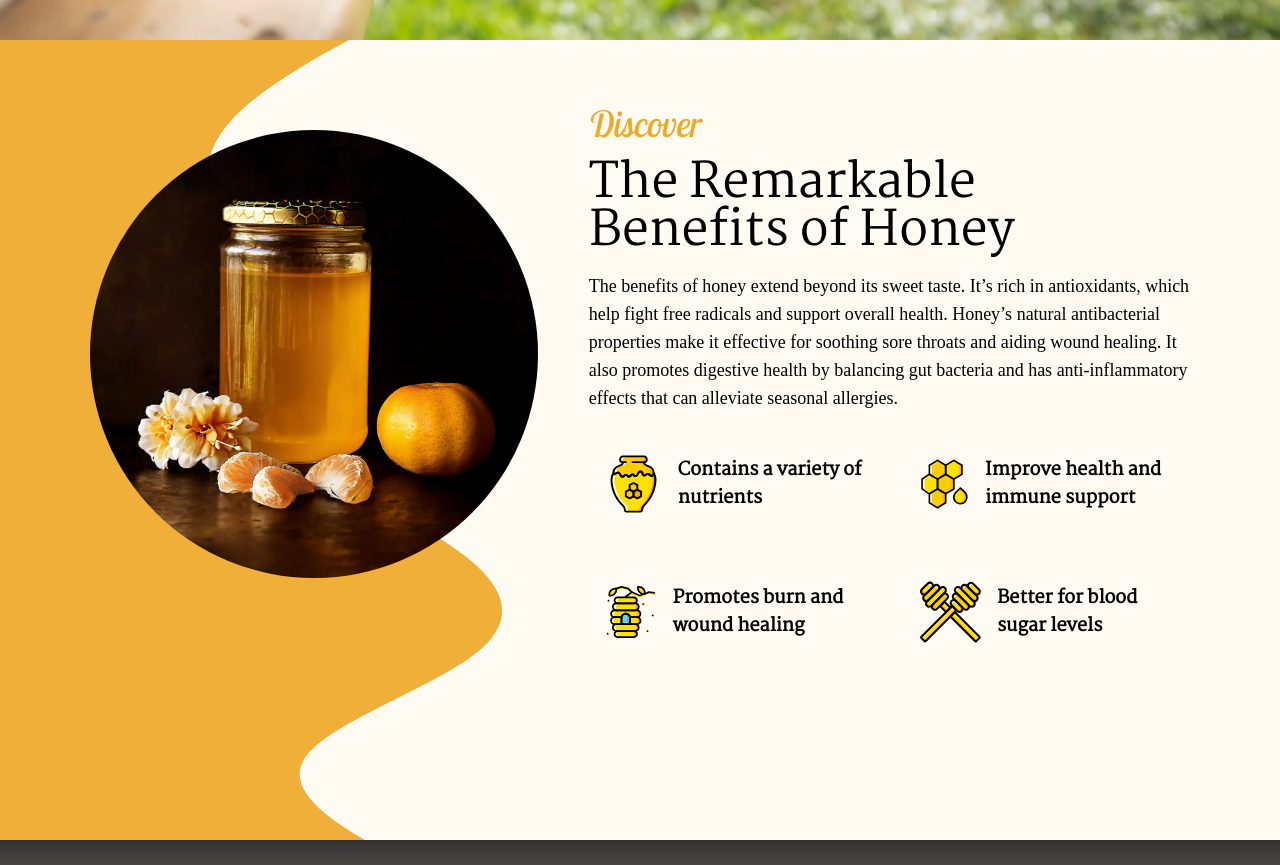
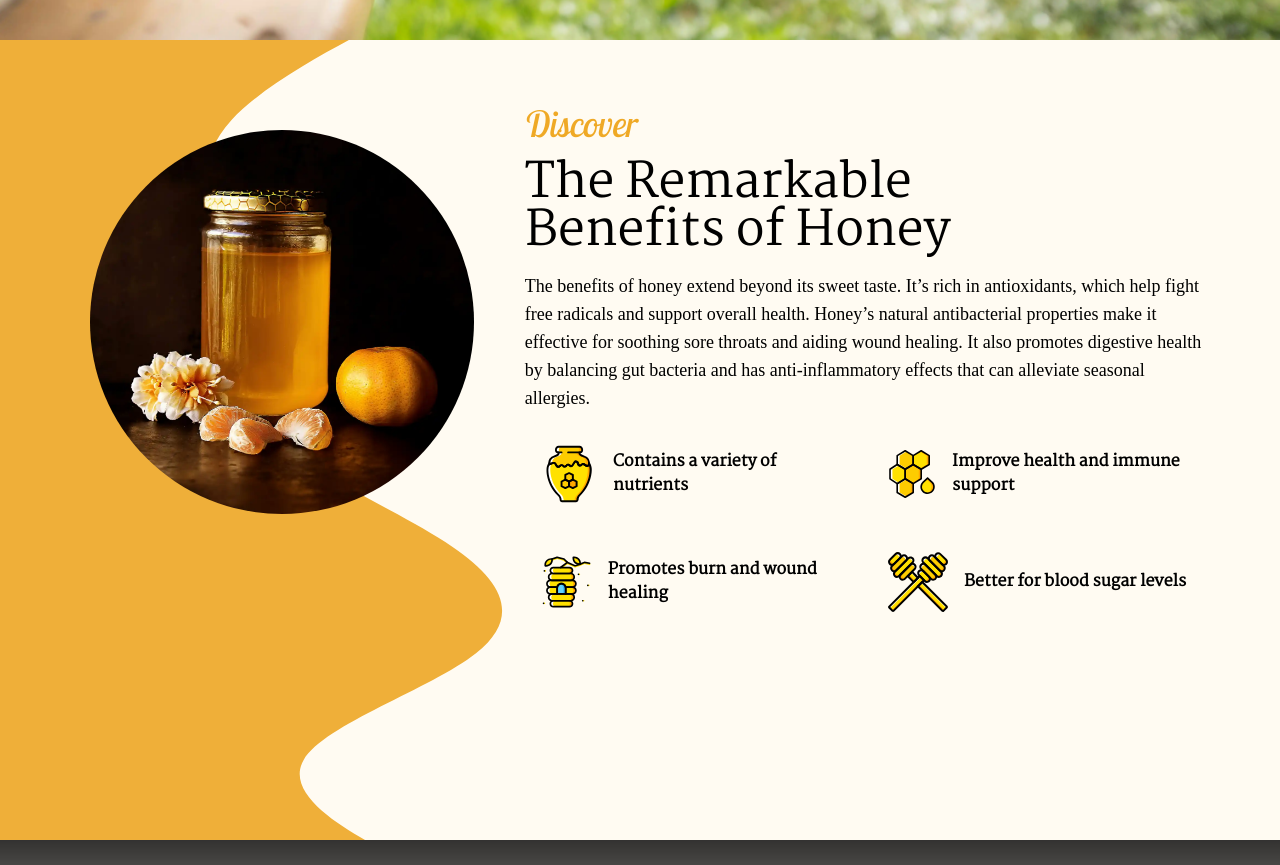
Before and after one commit to TSM97/commerce, a React (Vite) app: page / in a window 1280 px wide. Shown: the part 760-1625 px from the top of the page. Built offline with nearby package versions, Linux system fonts and the light colour scheme; no server answers; the database is empty.

Commit message:
Fix(NavBar Hidden logic)

```diff
--- a/src/App.css
+++ b/src/App.css
@@ -6,7 +6,7 @@
   background-color: var(--background-color);
   /* font-family: "Noto Serif", serif; */
 }
-html {
+#main {
   scroll-behavior: smooth;
 }
 body {
--- a/src/App.tsx
+++ b/src/App.tsx
@@ -36,12 +36,12 @@ export default function App() {
         <Route
           path='/'
           element={
-            <>
+            <main id='main'>
               <Intro />
               <Products />
               <Hero />
               <News />
-            </>
+            </main>
           }
         />
         <Route path='/admin' element={<Admin />} />
--- /dev/null
+++ b/src/Components/CustomButton.tsx
@@ -0,0 +1,30 @@
+type CustomButtonProps = {
+  onClick: () => void;
+  children: React.ReactNode;
+  className?: string;
+  type?: 'button' | 'submit' | 'reset';
+  disabled?: boolean;
+};
+
+const CustomButton: React.FC<CustomButtonProps> = ({
+  onClick,
+  children,
+  className = '',
+  type = 'button',
+  disabled = false,
+  ...props
+}) => {
+  return (
+    <button
+      onClick={onClick}
+      type={type}
+      disabled={disabled}
+      className={`rounded-2xl cursor-pointer border-2 border-dashed border-black bg-white px-2 md:px-6 py-1 md:py-3 font-semibold uppercase text-black transition-all duration-300 hover:translate-x-[-4px] hover:translate-y-[-4px] hover:rounded-md hover:shadow-[4px_4px_0px_#e8772e] active:translate-x-[0px] active:translate-y-[0px] active:rounded-2xl active:shadow-none ${className}`}
+      {...props}
+    >
+      {children}
+    </button>
+  );
+};
+
+export default CustomButton;
--- a/src/Components/NavBar/NavBar.tsx
+++ b/src/Components/NavBar/NavBar.tsx
@@ -6,17 +6,13 @@ import {
 } from 'framer-motion';
 import { useState } from 'react';
 import { NavHashLink } from 'react-router-hash-link';
+import { useLocation } from 'react-router-dom';
 
 import Logo from '../../assets/ATHBees.webp';
-import { menuSlide, parentVariants } from './variants';
+import { menuSlide, parentVariants, childVariants } from './variants';
 import AnimatedHamburgerButton from './Components/HamburgerButtom';
 
 const navList: string[] = ['Home', 'Products', 'News', 'About', 'Contact'];
-
-const childVariants = {
-  visible: { opacity: 1, y: 0 },
-  hidden: { opacity: 0, y: '-2rem' },
-};
 
 export default function NavBar() {
   const { scrollY } = useScroll();
@@ -24,6 +20,24 @@ export default function NavBar() {
   const [prevScroll, setPrevScroll] = useState(0);
   const [active, setActive] = useState(false);
   const [clickingLink, setClickingLink] = useState(false);
+  const location = useLocation();
+
+  const initial = {
+    opacity: 1,
+    height: '13dvh',
+    y: 0,
+    backgroundColor: 'rgba(255, 255, 255, 0)',
+    color: `${
+      location.pathname.includes('/article')
+        ? 'rgb(0, 0, 0)'
+        : 'var(--background-color)'
+    }`,
+  };
+
+  const parentVars = {
+    ...parentVariants,
+    initial,
+  };
 
   function update(latest: number, prev: number): void {
     if (latest != 0 && latest < prev) {
@@ -35,10 +49,12 @@ export default function NavBar() {
     }
   }
 
-  function handleLinkClick() {
-    setClickingLink(true);
-    setHidden(true);
-    setActive(false);
+  function handleLinkClick(item: string) {
+    if (item != 'Home') {
+      setClickingLink(true);
+      setHidden(true);
+      setActive(false);
+    }
 
     // Prevent the scroll handler from triggering during navigation
     setTimeout(() => {
@@ -55,10 +71,9 @@ export default function NavBar() {
 
   return (
     <>
-      {' '}
       <motion.nav
         className={`flex lg:justify-around backdrop-blur-sm justify-between items-center p-2 text-[3vw] xl:text-[2vw] fixed left-0 w-[98vw] z-50 rounded-b-[50px]`}
-        variants={parentVariants}
+        variants={parentVars}
         animate={
           active
             ? 'isActivePhone'
@@ -115,7 +130,10 @@ export default function NavBar() {
                 duration: 0.4,
               }}
             >
-              <NavHashLink onClick={handleLinkClick} to={`/#${item}`}>
+              <NavHashLink
+                onClick={() => handleLinkClick(item)}
+                to={`/#${item}`}
+              >
                 <div>
                   <sup>&#8226; </sup>
                   {item}
--- a/src/Components/NavBar/variants.ts
+++ b/src/Components/NavBar/variants.tsx
@@ -19,17 +19,6 @@ export const parentVariants = {
     backgroundColor: 'rgba(255, 255, 255, 0)',
     color: 'var(--background-color)',
   },
-  initial: {
-    opacity: 1,
-    height: '13dvh',
-    y: 0,
-    backgroundColor: 'rgba(255, 255, 255, 0)',
-    color: `${
-      location.pathname.includes('/article')
-        ? 'rgb(0, 0, 0)'
-        : 'var(--background-color)'
-    }`,
-  },
 };
 
 export const menuSlide = {
@@ -45,3 +34,8 @@ export const menuSlide = {
     transition: { duration: 0.8, ease: [0.76, 0, 0.24, 1] },
   },
 };
+
+export const childVariants = {
+  visible: { opacity: 1, y: 0 },
+  hidden: { opacity: 0, y: '-2rem' },
+};
--- a/src/Components/News/Components/Articles.tsx
+++ b/src/Components/News/Components/Articles.tsx
@@ -1,5 +1,6 @@
-import { useNavigate } from "react-router-dom";
-import ArticleType from "../../../types/articleType";
+import { useNavigate } from 'react-router-dom';
+import ArticleType from '../../../types/articleType';
+import CustomButton from '../../CustomButton';
 
 export default function Articles({ articles }: { articles: ArticleType[] }) {
   const navigate = useNavigate();
@@ -11,62 +12,59 @@ export default function Articles({ articles }: { articles: ArticleType[] }) {
     <>
       {articles.map((article) => {
         //format date in order to show to NewsMini
-        const formattedDate = new Intl.DateTimeFormat("en-US", {
-          year: "numeric",
-          month: "2-digit",
-          day: "2-digit",
-          hour: "2-digit",
-          minute: "2-digit",
+        const formattedDate = new Intl.DateTimeFormat('en-US', {
+          year: 'numeric',
+          month: '2-digit',
+          day: '2-digit',
+          hour: '2-digit',
+          minute: '2-digit',
           hour12: false,
         }).format(article?.createdAt?.toDate());
 
         return (
           <article
             key={article?.id}
-            className="p-6 flex flex-col lg:flex-row gap-3 bg-white border-gray-800 rounded-lg shadow-md mb-4 lg:h-[300px]"
+            className='p-6 flex flex-col lg:flex-row gap-3 bg-white border-gray-800 rounded-lg shadow-md mb-4 lg:h-[300px]'
           >
             <img
-              className="object-cover w-full h-[150px] lg:h-[250px] sm:w-1/2 mr-4 none"
-              loading="lazy"
+              className='object-cover w-full h-[150px] lg:h-[250px] sm:w-1/2 mr-4 none'
+              loading='lazy'
               alt="Article's image"
-              style={{ borderRadius: "30% 70% 41% 59% / 74% 14% 86% 26%" }}
+              style={{ borderRadius: '30% 70% 41% 59% / 74% 14% 86% 26%' }}
               src={article?.imageUrl}
             />
-            <section className="flex flex-col justify-between w-full overflow-y-hidden">
+            <section className='flex flex-col justify-between w-full overflow-y-hidden'>
               <h5
-                id="titleID"
-                className="mb-2 font-bold md:text-2xl tracking-tight overflow-y-hidden text-base line-clamp-3 md:line-clamp-2"
+                id='titleID'
+                className='mb-2 font-bold md:text-2xl tracking-tight overflow-y-hidden text-base line-clamp-3 md:line-clamp-2'
               >
                 {article?.title}
               </h5>
               <p
-                id="short_DescriptionId"
-                className="mb-3 md:text-xl font-normal overflow-y-hidden  text-base line-clamp-6 md:line-clamp-3"
+                id='short_DescriptionId'
+                className='mb-3 md:text-xl font-normal overflow-y-hidden  text-base line-clamp-6 md:line-clamp-3'
               >
                 {article?.shortDescription}
               </p>
-              <div className="flex w-full items-center md:items-end justify-end md:flex-col flex-row gap-2">
-                {article.aTag !== "" ? (
+              <div className='flex w-full items-center md:items-end justify-end md:flex-col flex-row gap-2'>
+                {article.aTag !== '' ? (
                   <a
-                    target="_blank"
+                    target='_blank'
                     href={article.aTag}
                     aria-label={`Read more about ${article.title}`}
-                    className="rounded-2xl cursor-pointer border-2 border-dashed border-black bg-white px-2 md:px-6 py-1 md:py-3 font-semibold uppercase text-black transition-all duration-300 hover:translate-x-[-4px] hover:translate-y-[-4px] hover:rounded-md hover:shadow-[4px_4px_0px_#e8772e] active:translate-x-[0px] active:translate-y-[0px] active:rounded-2xl active:shadow-none"
+                    className='rounded-2xl cursor-pointer border-2 border-dashed border-black bg-white px-2 md:px-6 py-1 md:py-3 font-semibold uppercase text-black transition-all duration-300 hover:translate-x-[-4px] hover:translate-y-[-4px] hover:rounded-md hover:shadow-[4px_4px_0px_#e8772e] active:translate-x-[0px] active:translate-y-[0px] active:rounded-2xl active:shadow-none'
                   >
                     Read more
-                    <span className="sr-only">
+                    <span className='sr-only'>
                       Read this article about {article.title}
                     </span>
                   </a>
                 ) : (
-                  <button
-                    onClick={() => handleReadMore(article)}
-                    className="rounded-2xl cursor-pointer border-2 border-dashed border-black bg-white px-2 md:px-6 py-1 md:py-3 font-semibold uppercase text-black transition-all duration-300 hover:translate-x-[-4px] hover:translate-y-[-4px] hover:rounded-md hover:shadow-[4px_4px_0px_#e8772e] active:translate-x-[0px] active:translate-y-[0px] active:rounded-2xl active:shadow-none"
-                  >
+                  <CustomButton onClick={() => handleReadMore(article)}>
                     Read more
-                  </button>
+                  </CustomButton>
                 )}
-                <div className="text-end align-bottom md:pt-2">
+                <div className='text-end align-bottom md:pt-2'>
                   {formattedDate}
                 </div>
               </div>
--- a/src/Components/Products/Products.tsx
+++ b/src/Components/Products/Products.tsx
@@ -20,7 +20,7 @@ export default function Products() {
       <section className='p-[4dvw] xl:w-1/2'>
         <img
           src={Product}
-          className=' lg:min-w-[35dvw] w-[300px] h-[300px] lg:h-[35dvw] object-cover rounded-full z-10'
+          className=' lg:min-w-[30dvw] w-[300px] h-[300px] lg:h-[30dvw] object-cover rounded-full z-10'
         />
         {/* <Lottie
             className='absolute -top-20 -right-24'
@@ -54,7 +54,7 @@ export default function Products() {
         <section className='grid grid-cols-1 gap-4 md:grid-cols-2'>
           {benefitsList.map((el, i) => (
             <div
-              className='p-4 flex text-lg font-semibold font-martel items-center gap-4'
+              className='p-4 flex text-md font-semibold font-martel items-center gap-4'
               key={i}
             >
               {el?.icon}
--- a/src/svgs/Hive.tsx
+++ b/src/svgs/Hive.tsx
@@ -2,8 +2,8 @@ const Hive = (props: any) => (
   <svg
     xmlns='http://www.w3.org/2000/svg'
     xmlSpace='preserve'
-    width={80}
-    height={80}
+    width={60}
+    height={60}
     viewBox='0 0 512.427 512.427'
     {...props}
   >
--- a/src/svgs/HoneyJar.tsx
+++ b/src/svgs/HoneyJar.tsx
@@ -2,8 +2,8 @@ const HoneyJar = (props: any) => (
   <svg
     xmlns='http://www.w3.org/2000/svg'
     xmlSpace='preserve'
-    width={80}
-    height={80}
+    width={60}
+    height={60}
     viewBox='0 0 512 512'
     {...props}
   >
--- a/src/svgs/HoneySpoon.tsx
+++ b/src/svgs/HoneySpoon.tsx
@@ -2,8 +2,8 @@ const HoneySpoon = (props: any) => (
   <svg
     xmlns='http://www.w3.org/2000/svg'
     xmlSpace='preserve'
-    width={80}
-    height={80}
+    width={60}
+    height={60}
     viewBox='0 0 510.293 510.293'
     {...props}
   >
--- a/src/svgs/TreeHive.tsx
+++ b/src/svgs/TreeHive.tsx
@@ -2,8 +2,8 @@ const TreeHive = (props: any) => (
   <svg
     xmlns='http://www.w3.org/2000/svg'
     xmlSpace='preserve'
-    width={80}
-    height={80}
+    width={60}
+    height={60}
     viewBox='0 0 512 512'
     {...props}
   >
```
